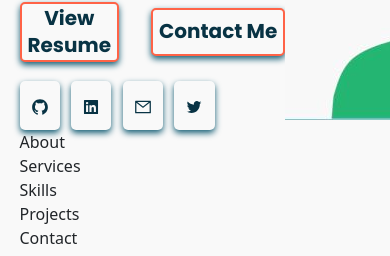
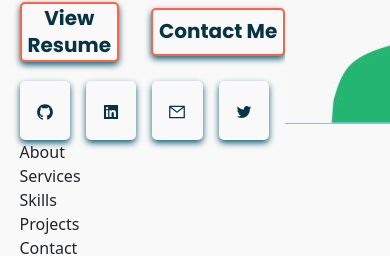
Before and after one commit to o-brayarn/portfolio, a React (Create React App) app: page / in a window 390 px wide. Shown: the part 415-671 px from the top of the page. Built offline with nearby package versions, Linux system fonts and the light colour scheme; a web font is replaced by a local one.

Commit message:
style socials

```diff
--- a/src/components/socials/socials.css
+++ b/src/components/socials/socials.css
@@ -1,12 +1,10 @@
 .socials__container {
   display: flex;
-  justify-content: flex-start;
-  align-items: center;
   margin-top: 1.2rem;
 }
 .socials__container div {
-  margin-right: 1.5rem;
-  padding: 1.5rem;
+  flex: 1;
+  margin-right: 1rem;
 }
 .socials__container div:hover {
   cursor: pointer;
@@ -18,24 +16,10 @@
 .socials__linkedin,
 .socials__gmail,
 .socials__twitter {
+  padding: 1rem;
   border-radius: 5px;
   box-shadow: 0 3px 6px var(--secondary-text-color);
 }
 .react-icons {
   vertical-align: middle;
 }
-
-/* Media Queries */
-
-@media screen and (max-width: 700px) {
-  .socials__container div {
-    margin-right: 1rem;
-    padding: 1rem;
-  }
-}
-@media screen and (max-width: 550px) {
-  .socials__container div {
-    margin-right: 0.7rem;
-    padding: 0.7rem;
-  }
-}
```
